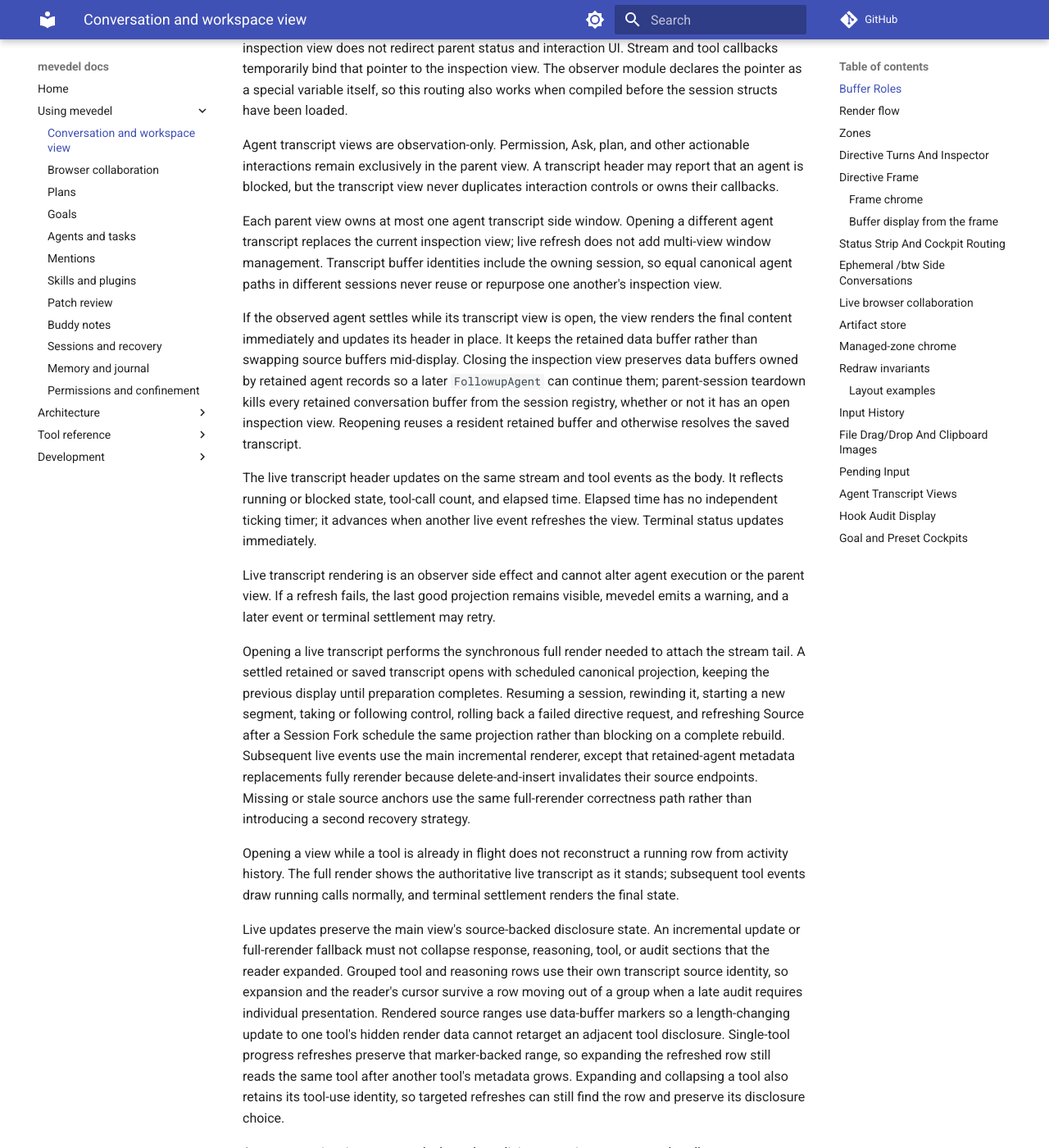
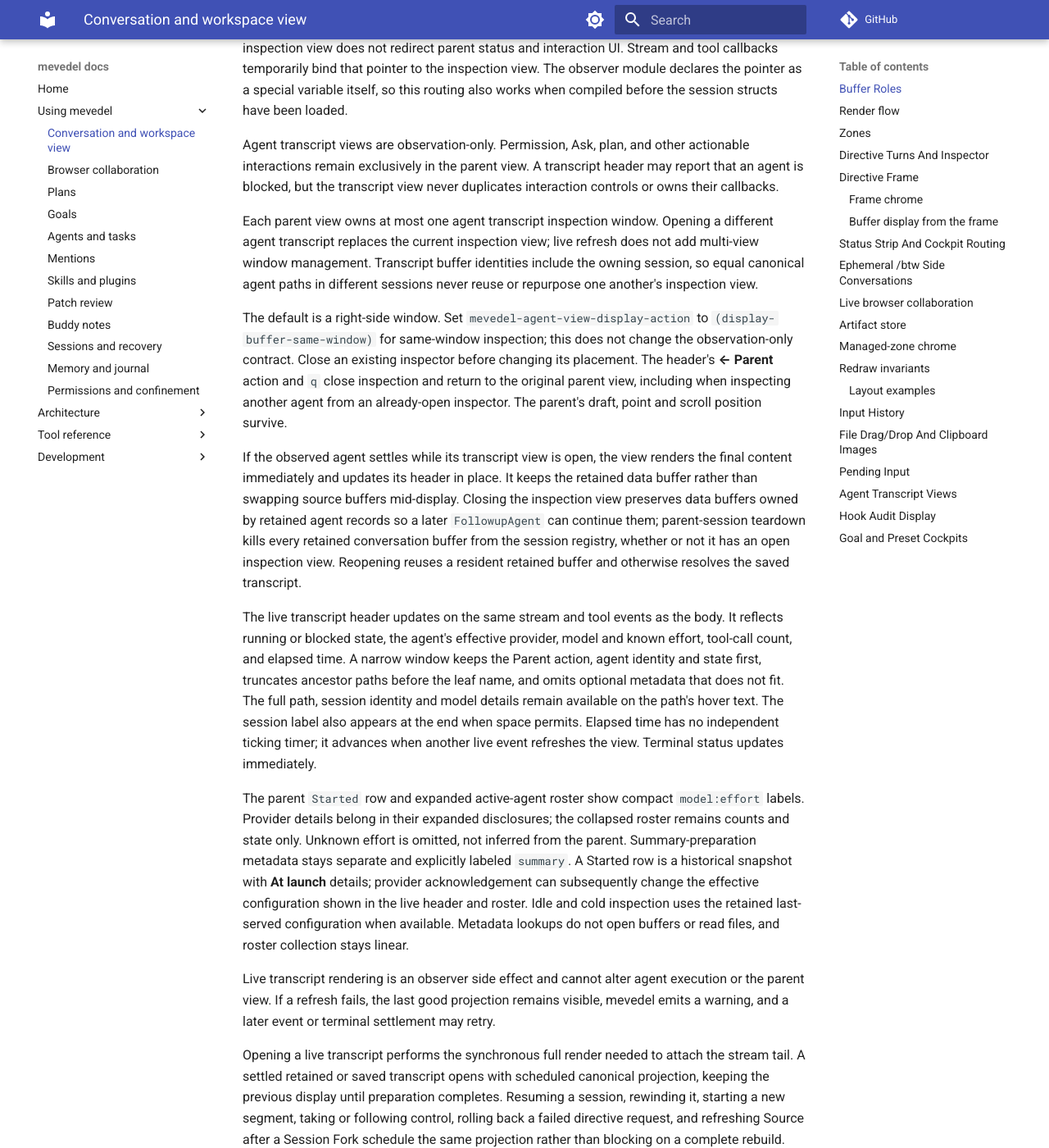
Before and after one commit to FrauH0lle/mevedel, an MkDocs documentation site: the page built from docs/view.md, in a window 1280 px wide and 1400 px high, scrolled down 1663 px. Shown: the whole window at 82% size. Built offline with MkDocs 1.6.1 and Material for MkDocs 9.7.7, drawn with Linux system fonts in a browser that asks for light colours; comment, search, counter and statistics services are not loaded.

Commit message:
feat(agents): Show effective models and improve parent navigation

```diff
--- a/docs/view.md
+++ b/docs/view.md
@@ -84,11 +84,18 @@ plan, and other actionable interactions remain exclusively in the parent
 view. A transcript header may report that an agent is blocked, but the
 transcript view never duplicates interaction controls or owns their callbacks.
 
-Each parent view owns at most one agent transcript side window. Opening a
+Each parent view owns at most one agent transcript inspection window. Opening a
 different agent transcript replaces the current inspection view; live refresh
 does not add multi-view window management. Transcript buffer identities include
 the owning session, so equal canonical agent paths in different sessions never
 reuse or repurpose one another's inspection view.
+
+The default is a right-side window. Set `mevedel-agent-view-display-action` to
+`(display-buffer-same-window)` for same-window inspection; this does not change
+the observation-only contract. Close an existing inspector before changing its
+placement. The header's **← Parent** action and `q` close inspection and return
+to the original parent view, including when inspecting another agent from an
+already-open inspector. The parent's draft, point and scroll position survive.
 
 If the observed agent settles while its transcript view is open, the view
 renders the final content immediately and updates its header in place. It
@@ -100,9 +107,24 @@ or not it has an open inspection view. Reopening reuses a resident retained
 buffer and otherwise resolves the saved transcript.
 
 The live transcript header updates on the same stream and tool events as the
-body. It reflects running or blocked state, tool-call count, and elapsed time.
+body. It reflects running or blocked state, the agent's effective provider,
+model and known effort, tool-call count, and elapsed time. A narrow window keeps
+the Parent action, agent identity and state first, truncates ancestor paths
+before the leaf name, and omits optional metadata that does not fit. The full
+path, session identity and model details remain available on the path's hover
+text. The session label also appears at the end when space permits.
 Elapsed time has no independent ticking timer; it advances when another live
 event refreshes the view. Terminal status updates immediately.
+
+The parent `Started` row and expanded active-agent roster show compact
+`model:effort` labels. Provider details belong in their expanded disclosures;
+the collapsed roster remains counts and state only. Unknown effort is omitted,
+not inferred from the parent. Summary-preparation metadata stays separate and
+explicitly labeled `summary`. A Started row is a historical snapshot with
+**At launch** details; provider acknowledgement can subsequently change the
+effective configuration shown in the live header and roster. Idle and cold
+inspection uses the retained last-served configuration when available. Metadata
+lookups do not open buffers or read files, and roster collection stays linear.
 
 Live transcript rendering is an observer side effect and cannot alter agent
 execution or the parent view. If a refresh fails, the last good projection
```
Also changed, not shown: docs/agents.md (+11 -0 lines), 14 other files.
